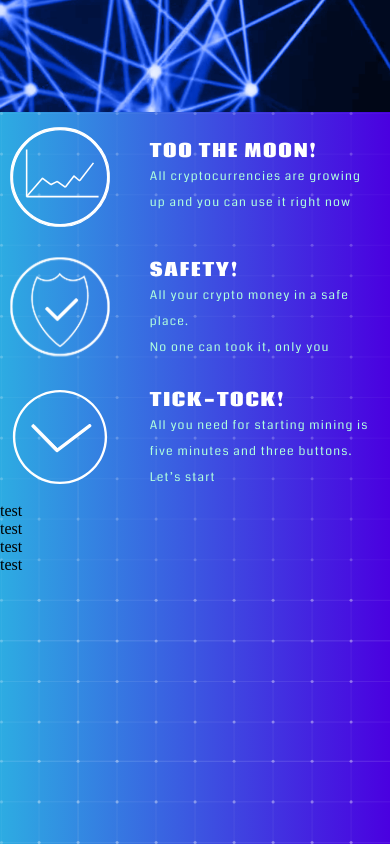
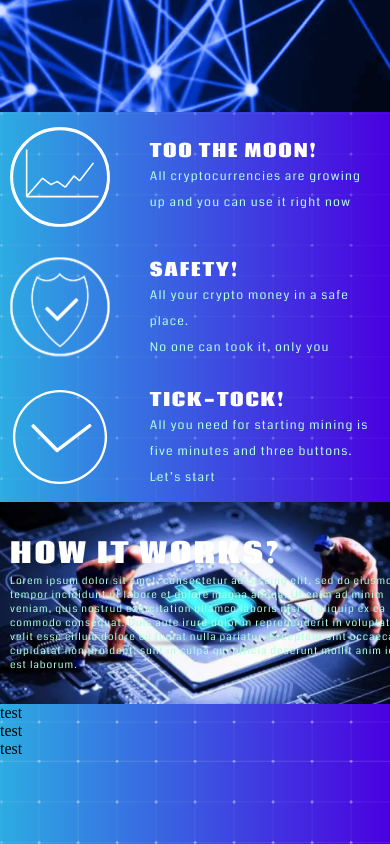
Before and after one commit to AndreiCostiv/blockchain_lp, a React (Create React App) app: page / in a window 390 px wide. Shown: the part 732-1576 px from the top of the page. Built offline with nearby package versions, Linux system fonts and the light colour scheme.

Commit message:
Created responsive HowItWorks Component

```diff
--- a/src/Components/HowItWorks/HowItWorks.js
+++ b/src/Components/HowItWorks/HowItWorks.js
@@ -1,9 +1,20 @@
 import React, { Component } from 'react';
 
-class HowItWorks extends Component {
+import HowItWorksText from './HowItWorksText';
+import HowItWorksImage from './HowItWorksImage';
+
+class HowItWorks extends Component{
+    state = {
+        windowWidth: window.innerWidth
+    };
+
     render() {
         return(
-            <div>test</div>
+            <section className = "HowItWorksMainBox">
+                <HowItWorksText />
+
+                {this.state.windowWidth >= 880 && <HowItWorksImage />}
+            </section>
         )
     }
 }
--- /dev/null
+++ b/src/Components/HowItWorks/HowItWorksImage.js
@@ -0,0 +1,11 @@
+import React from 'react'
+
+import ArticleIMG from '../../images/ArticleIMG.png';
+
+const HowItWorksImage = () => (
+    <section className = "HowItWorksImageBox">
+        <img className = "HowItWorksImage" src = {ArticleIMG} alt = " "/>
+    </section>
+);
+
+export default HowItWorksImage;
--- /dev/null
+++ b/src/Components/HowItWorks/HowItWorksText.js
@@ -0,0 +1,16 @@
+import React from 'react'
+
+const HowItWorksText = () => (
+    <section className = "HowItWorksText">
+        <h1 className="HowItWorksTitle">HOW IT WORKS?</h1>
+        <p className="HowItWorksParagraph">
+            Lorem ipsum dolor sit amet, consectetur adipiscing elit, sed do eiusmod tempor incididunt ut labore et
+            dolore magna aliqua. Ut enim ad minim veniam, quis nostrud exercitation ullamco laboris nisi ut aliquip ex
+            ea commodo consequat. Duis aute irure dolor in reprehenderit in voluptate velit esse cillum dolore eu fugiat
+            nulla pariatur. Excepteur sint occaecat cupidatat non proident, sunt in culpa qui officia deserunt mollit
+            anim id est laborum.
+        </p>
+    </section>
+);
+
+export default HowItWorksText;
--- a/src/css/main.css
+++ b/src/css/main.css
@@ -93,6 +93,42 @@
   background: rgba(0, 194, 255, 0.75);
   cursor: pointer; }
 
+.HowItWorksMainBox {
+  width: 95%;
+  height: auto;
+  margin: 90px auto 0 auto;
+  display: flex;
+  flex-direction: row;
+  flex-wrap: nowrap;
+  align-items: center;
+  justify-content: space-evenly; }
+
+.HowItWorksText {
+  width: 40%;
+  height: auto;
+  color: #fff;
+  display: flex;
+  flex-direction: column;
+  align-items: flex-start; }
+
+.HowItWorksTitle {
+  font-size: 2vw;
+  font-family: CODAB, sans-serif; }
+
+.HowItWorksParagraph {
+  color: #B0FFDE;
+  font-family: CODAR, sans-serif;
+  font-size: 22.7356px;
+  line-height: 32px;
+  letter-spacing: 0.1em; }
+
+.HowItWorksImageBox {
+  width: 50%;
+  height: 100%; }
+
+.HowItWorksImage {
+  width: 100%; }
+
 .OurAdvantages {
   width: 100%;
   height: auto;
@@ -177,3 +213,32 @@
     letter-spacing: 0.1em; }
   .AdventageParagraph {
     font-size: 12px; } }
+
+@media screen and (max-width: 880px) {
+  .HowItWorksMainBox {
+    width: 100%;
+    height: 202px;
+    margin: 0 auto;
+    padding: 0 10px;
+    background-image: url("../images/ArticleIMG.png");
+    background-size: cover;
+    background-repeat: no-repeat;
+    background-position: center center; }
+  .HowItWorksText {
+    width: 100%;
+    height: auto;
+    color: #fff;
+    display: flex;
+    flex-direction: column;
+    align-items: flex-start; }
+  .HowItWorksTitle {
+    font-size: 27.9762px;
+    line-height: 40px;
+    letter-spacing: 0.1em;
+    font-family: CODAB, sans-serif; }
+  .HowItWorksParagraph {
+    color: #B0FFDE;
+    font-family: CODAR, sans-serif;
+    font-size: 10px;
+    line-height: 14px;
+    letter-spacing: 0.1em; } }
--- a/src/sass/howItWorks.sass
+++ b/src/sass/howItWorks.sass
@@ -0,0 +1,39 @@
+.HowItWorksMainBox
+  width: 95%
+  height: auto
+
+  margin: 90px auto 0 auto
+
+  display: flex
+  flex-direction: row
+  flex-wrap: nowrap
+  align-items: center
+  justify-content: space-evenly
+
+.HowItWorksText
+  width: 40%
+  height: auto
+
+  color: #fff
+
+  display: flex
+  flex-direction: column
+  align-items: flex-start
+
+.HowItWorksTitle
+  font-size: 2vw
+  font-family: CODAB, sans-serif
+
+.HowItWorksParagraph
+  color: #B0FFDE
+  font-family: CODAR, sans-serif
+  font-size: 22.7356px
+  line-height: 32px
+  letter-spacing: 0.1em
+
+.HowItWorksImageBox
+  width: 50%
+  height: 100%
+
+.HowItWorksImage
+  width: 100%
--- a/src/sass/howItWorksMobile.sass
+++ b/src/sass/howItWorksMobile.sass
@@ -0,0 +1,36 @@
+@media screen and (max-width: 880px)
+  .HowItWorksMainBox
+    width: 100%
+    height: 202px
+
+    margin: 0 auto
+    padding: 0 10px
+
+    background:
+      image: url("../images/ArticleIMG.png")
+      size: cover
+      repeat: no-repeat
+      position: center center
+
+  .HowItWorksText
+    width: 100%
+    height: auto
+
+    color: #fff
+
+    display: flex
+    flex-direction: column
+    align-items: flex-start
+
+  .HowItWorksTitle
+    font-size: 27.9762px
+    line-height: 40px
+    letter-spacing: 0.1em
+    font-family: CODAB, sans-serif
+
+  .HowItWorksParagraph
+    color: #B0FFDE
+    font-family: CODAR, sans-serif
+    font-size: 10px
+    line-height: 14px
+    letter-spacing: 0.1em
--- a/src/sass/main.sass
+++ b/src/sass/main.sass
@@ -11,6 +11,7 @@
 @import "./headerComponent"
 @import "./generarBackground"
 @import "./themeTrigger"
+@import "./howItWorks"
 @import "./miningPlan"
 @import "./ourAdvantages"
 
@@ -18,3 +19,4 @@
 @import "./headerComponentMobile"
 @import "./themeTriggerMobile"
 @import "./ourAdvantagesMobile"
+@import "./howItWorksMobile"
```
